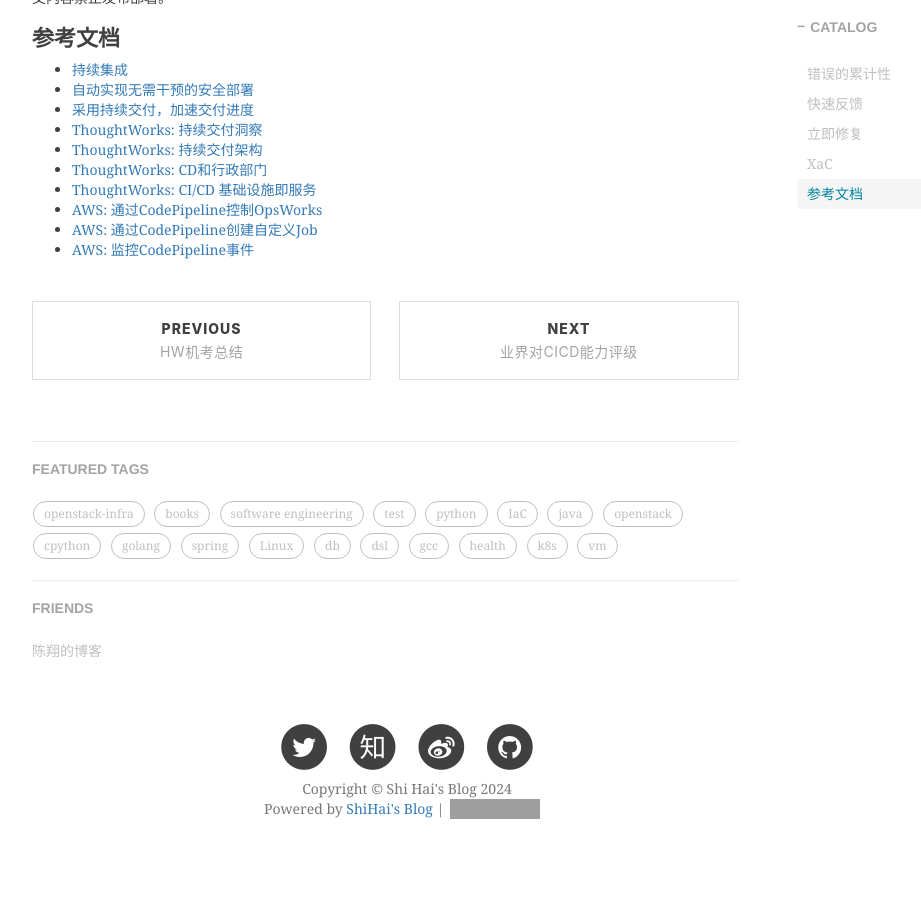
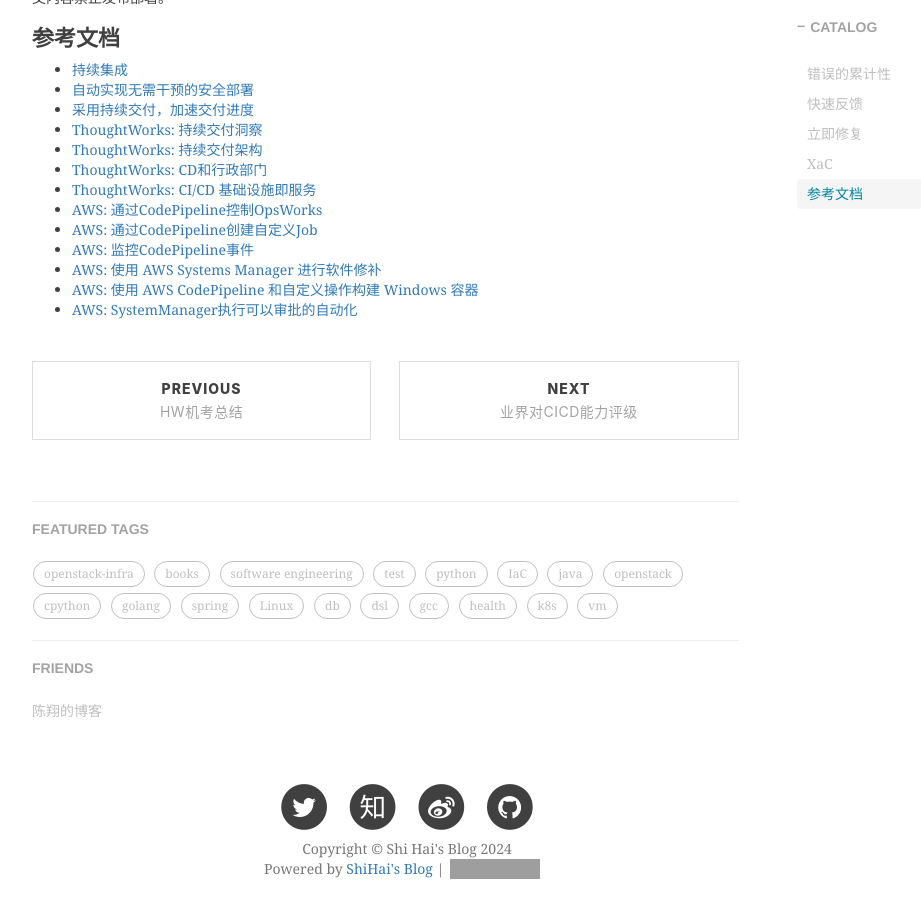
Before and after one commit to shihai1991/shihai1991.github.io, a Jekyll site: the page built from _posts/2024-10-06-持续集成与持续交付.md, in a window 1280 px wide and 900 px high, scrolled down 875 px. Shown: the whole window, without its empty margins (233-1154 px from the left). Built offline with Jekyll 4.4.1, drawn with Linux system fonts in a browser that asks for light colours; nearby versions of some CDN libraries; comment, search, counter and statistics services are not loaded; grey boxes are pictures that could not be loaded.

Commit message:
Update 2024-10-06-持续集成与持续交付.md

```diff
--- a/_posts/2024-10-06-持续集成与持续交付.md
+++ b/_posts/2024-10-06-持续集成与持续交付.md
@@ -36,3 +36,6 @@ X是指的所有要素，也包含质量要素。流水线会检查所有合并
 - [AWS: 通过CodePipeline控制OpsWorks](https://docs.aws.amazon.com/opsworks/latest/userguide/other-services-cp-chef12-update.html)
 - [AWS: 通过CodePipeline创建自定义Job](https://docs.aws.amazon.com/codepipeline/latest/userguide/actions-create-custom-action.html)
 - [AWS: 监控CodePipeline事件](https://docs.aws.amazon.com/codepipeline/latest/userguide/detect-state-changes-cloudwatch-events.html#detect-state-events-action)
+- [AWS: 使用 AWS Systems Manager 进行软件修补](https://aws.amazon.com/cn/blogs/mt/software-patching-with-aws-systems-manager/)
+- [AWS: 使用 AWS CodePipeline 和自定义操作构建 Windows 容器](https://aws.amazon.com/cn/blogs/devops/building-windows-containers-with-aws-codepipeline-and-custom-actions/)
+- [AWS: SystemManager执行可以审批的自动化](https://docs.aws.amazon.com/zh_cn/systems-manager/latest/userguide/running-automations-require-approvals.html)
```
